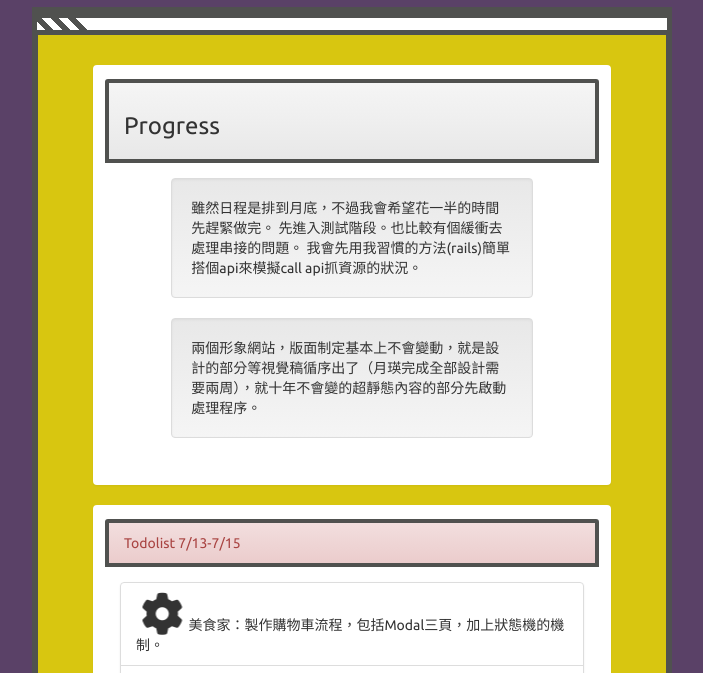
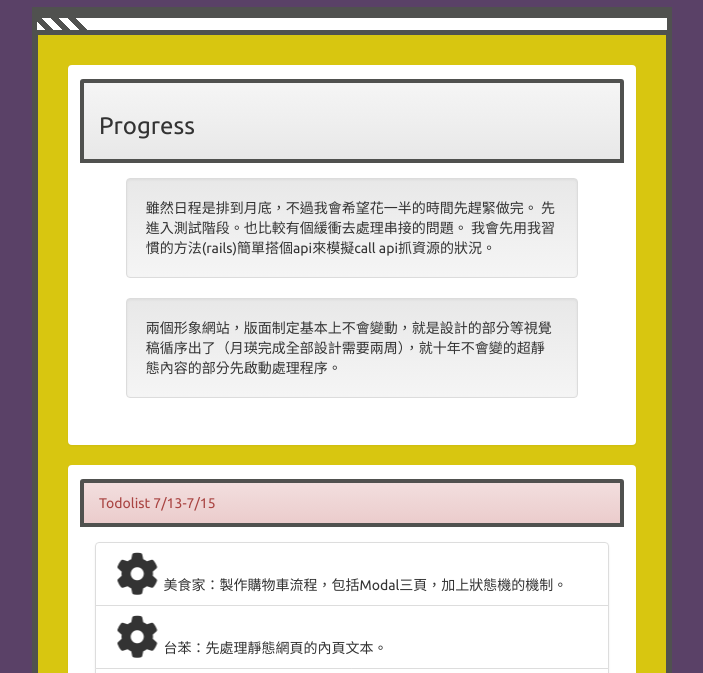
Before and after one commit to Mosoc/eoiss, a plain HTML site: page index.html in a window 1280 px wide. Shown: the part 88-761 px from the top of the page, without its empty margins (288-991 px from the left). Drawn offline with nearby package versions, Linux system fonts and the light colour scheme; some packages are replaced by stand-ins of ours; a web font is replaced by a local one.

Commit message:
content's width

```diff
--- a/css/app.css
+++ b/css/app.css
@@ -129,7 +129,7 @@ body .container .todo_nav ul li.active:after {
   transition: all 0.35s ease;
 }
 body .container .todo_content {
-  width: calc(90% - 20px);
+  width: calc(95% - 0px);
   min-height: 40vh;
   position: relative;
   padding: 10px;
@@ -507,7 +507,7 @@ h2{
 }
 
 .well{
-  max-width: calc(80% - 10px );
+  max-width: calc(90% - 10px );
   text-align: left;
 }
 
```
